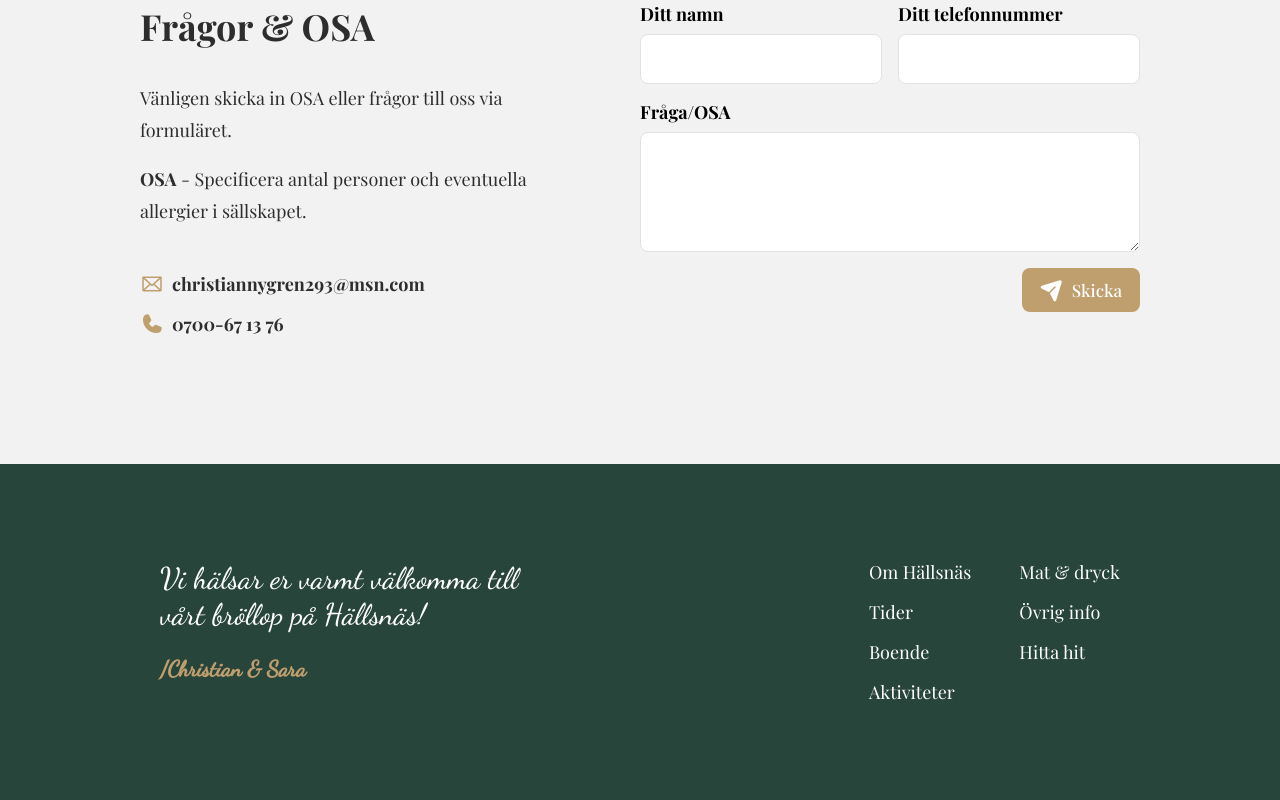
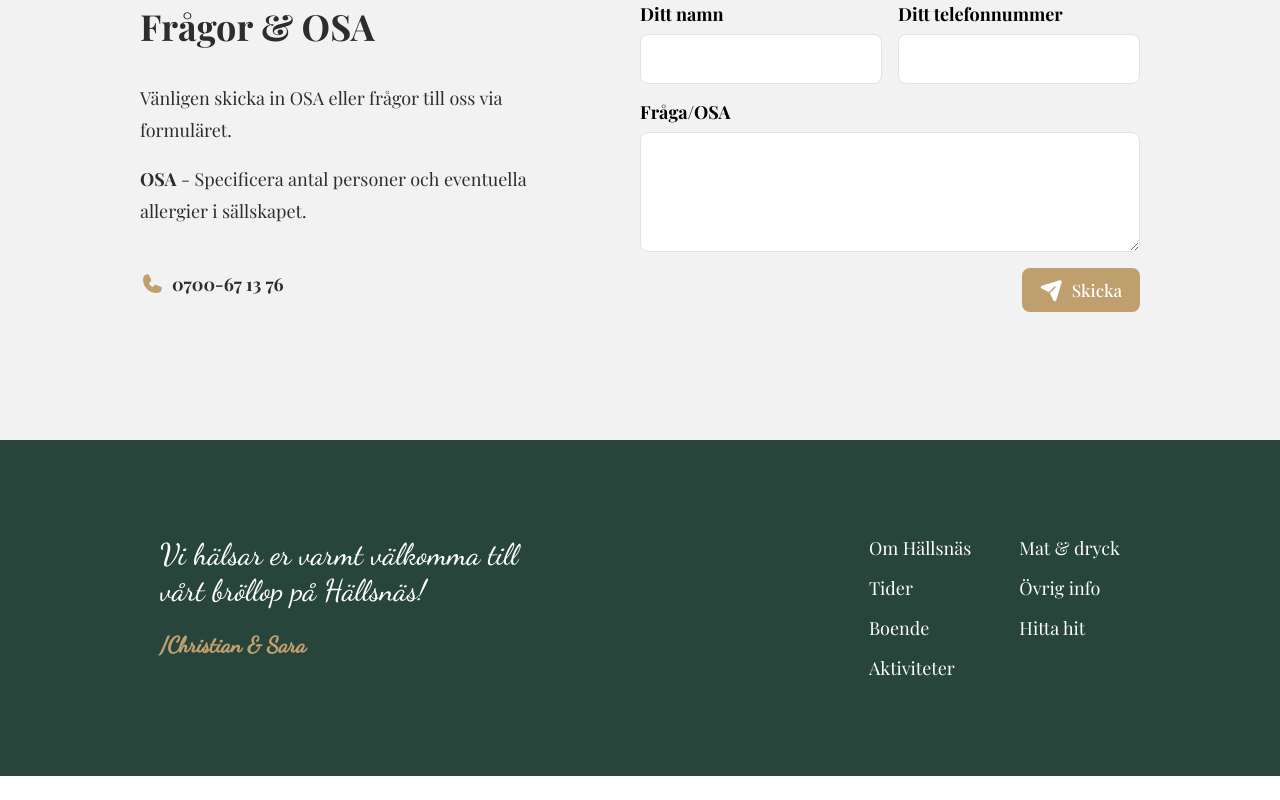
Before and after one commit to olivernygren/hallsnas, a React (Create React App) app: page / in a window 1280 px wide. Shown: the part 7243-8043 px from the top of the page. After the commit the page ends 8019 px from the top, so only its background shows below. Built offline with nearby package versions, Linux system fonts and the light colour scheme.

Commit message:
Remove email and adjust padding hero

```diff
--- a/src/components/hero/Hero.tsx
+++ b/src/components/hero/Hero.tsx
@@ -102,7 +102,7 @@ const Content = styled.div`
   align-items: center;
   flex-direction: column;
   gap: ${theme.spacing.l};
-  padding: 0 20px ${theme.spacing.xxxl} 0;
+  padding: 0 20px ${theme.spacing.xxxl} 20px;
 
   > h1 {
     font-size: 54px;
@@ -143,7 +143,7 @@ const ImageContainer = styled.div`
   display: grid;
   grid-template-columns: 1fr;
   grid-template-rows: repeat(2, 1fr);
-  gap: ${theme.spacing.s};
+  gap: ${theme.spacing.m};
   margin-top: ${theme.spacing.xxxl};
 
   @media ${devices.tablet} {
--- a/src/sections/QuestionForm.tsx
+++ b/src/sections/QuestionForm.tsx
@@ -30,12 +30,6 @@ const QuestionFormSection = () => {
           </NormalTypography>
         </Paragraphs>
         <ContactInfo>
-          <ContactInfoItem>
-            <Envelope size={24} color={theme.colors.gold.regular} />
-            <PlainLink href="mailto:christiannygren293@msn.com">
-              <LinkText>christiannygren293@msn.com</LinkText>
-            </PlainLink>
-          </ContactInfoItem>
           <ContactInfoItem>
             <Phone weight='fill' size={24} color={theme.colors.gold.regular} />
             <PlainLink href="tel:0700671376">
```
